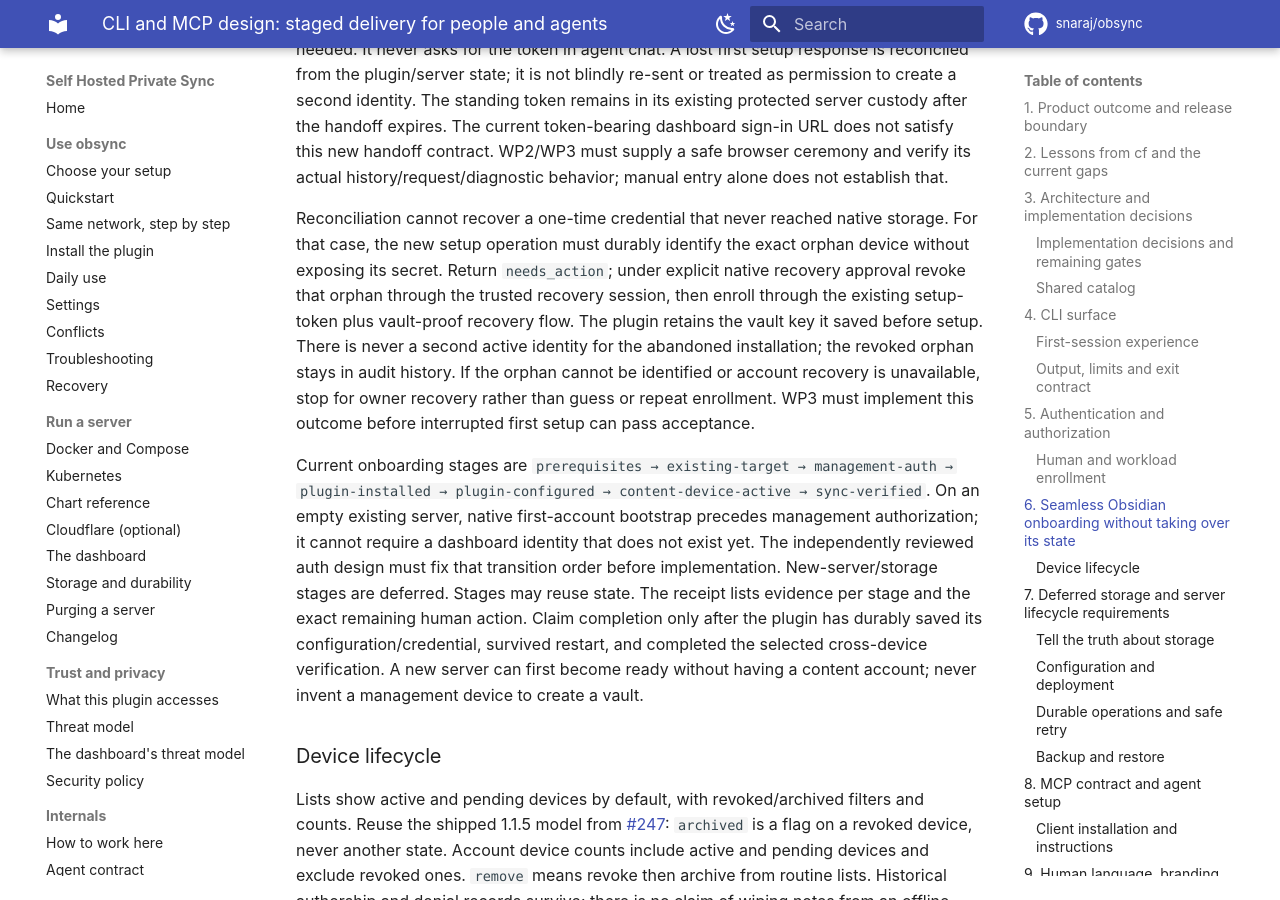
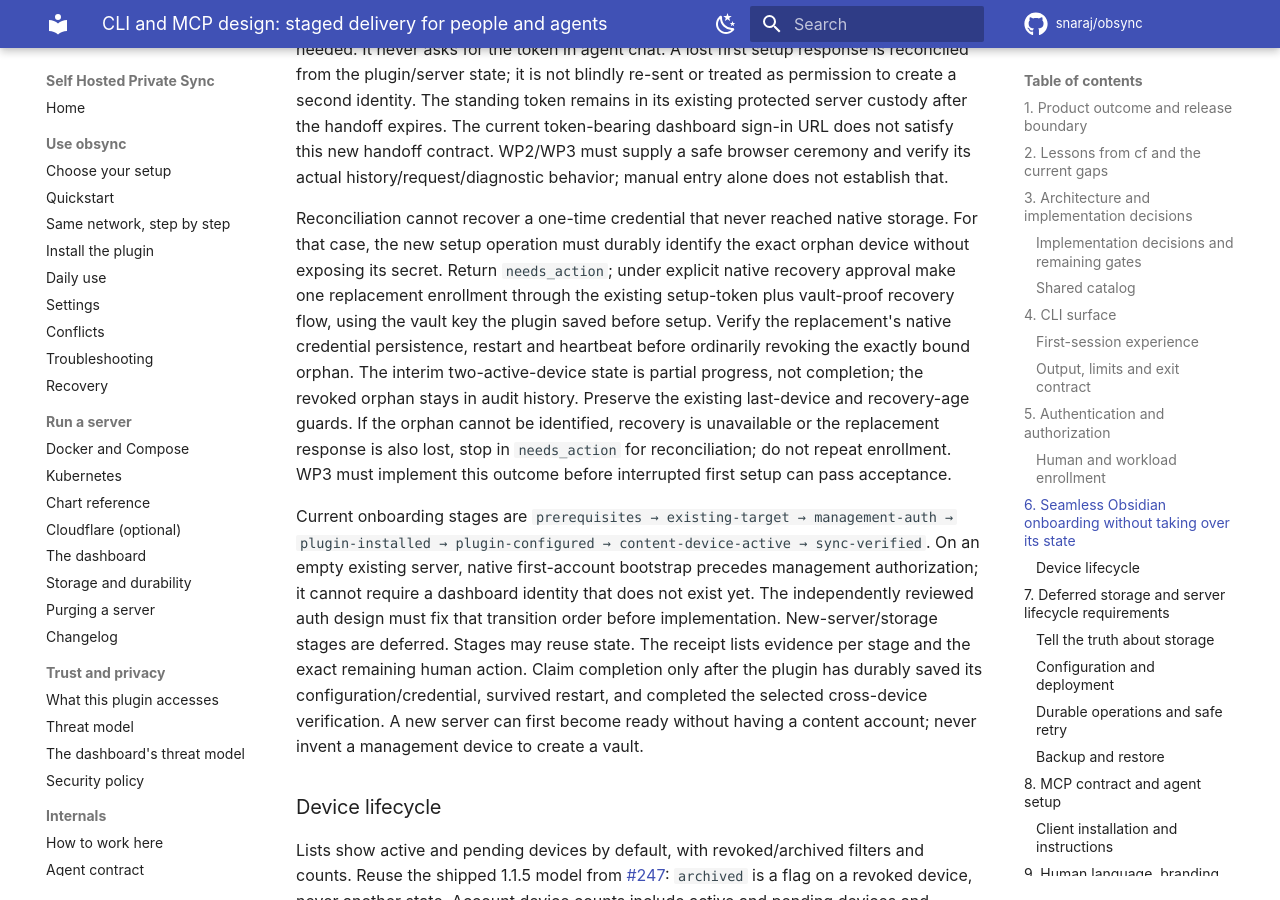
Before and after one commit to snaraj/obsync, an MkDocs documentation site: the page built from docs/design/cli-mcp-v1.1.6.md, in a window 1280 px wide and 900 px high, scrolled down 12472 px. Built offline with MkDocs 1.6.1 and Material for MkDocs 9.7.7, drawn with Linux system fonts in a browser that asks for light colours; comment, search, counter and statistics services are not loaded.

Commit message:
docs: preserve an active keeper during setup recovery
A lost first-device credential cannot be revoked before replacement: the
shipped last-device guard also holds freshly registered recovery for seven
days. The plan prescribed an ordering that this protection correctly refuses.

Use one explicit existing recovery enrollment, verify its native persistence,
restart and heartbeat, then revoke only the exactly identified orphan through
the ordinary guard. Two active devices is a partial state, not completion;
another lost response stops for reconciliation instead of retrying enrollment.
No new atomic replacement operation or weaker revoke guard is proposed.

Evidence: source inspection of plugin setup/recovery, server setup and the
last-device guard; documentation link/gate audit and whitespace checks pass.
The two-document delta is +18/-10. This changes no product behavior.

- GPT-6

```diff
--- a/docs/design/cli-mcp-v1.1.6.md
+++ b/docs/design/cli-mcp-v1.1.6.md
@@ -410,13 +410,16 @@ history/request/diagnostic behavior; manual entry alone does not establish that.
 Reconciliation cannot recover a one-time credential that never reached native
 storage. For that case, the new setup operation must durably identify the exact
 orphan device without exposing its secret. Return `needs_action`; under explicit
-native recovery approval revoke that orphan through the trusted recovery session,
-then enroll through the existing setup-token plus vault-proof recovery flow.
-The plugin retains the vault key it saved before setup. There is never a second
-active identity for the abandoned installation; the revoked orphan stays in audit
-history. If the orphan cannot be identified or account recovery is unavailable,
-stop for owner recovery rather than guess or repeat enrollment. WP3 must implement
-this outcome before interrupted first setup can pass acceptance.
+native recovery approval make one replacement enrollment through the existing
+setup-token plus vault-proof recovery flow, using the vault key the plugin saved
+before setup. Verify the replacement's native credential persistence, restart
+and heartbeat before ordinarily revoking the exactly bound orphan. The interim
+two-active-device state is partial progress, not completion; the revoked orphan
+stays in audit history. Preserve the existing last-device and recovery-age guards.
+If the orphan cannot be identified, recovery is unavailable or the replacement
+response is also lost, stop in `needs_action` for reconciliation; do not repeat
+enrollment. WP3 must implement this outcome before interrupted first setup can
+pass acceptance.
 
 Current onboarding stages are `prerequisites → existing-target → management-auth →
 plugin-installed → plugin-configured → content-device-active → sync-verified`.
```
Also changed, not shown: docs/validation-plans/cli-mcp-v1.1.6.md (+8 -3 lines).
